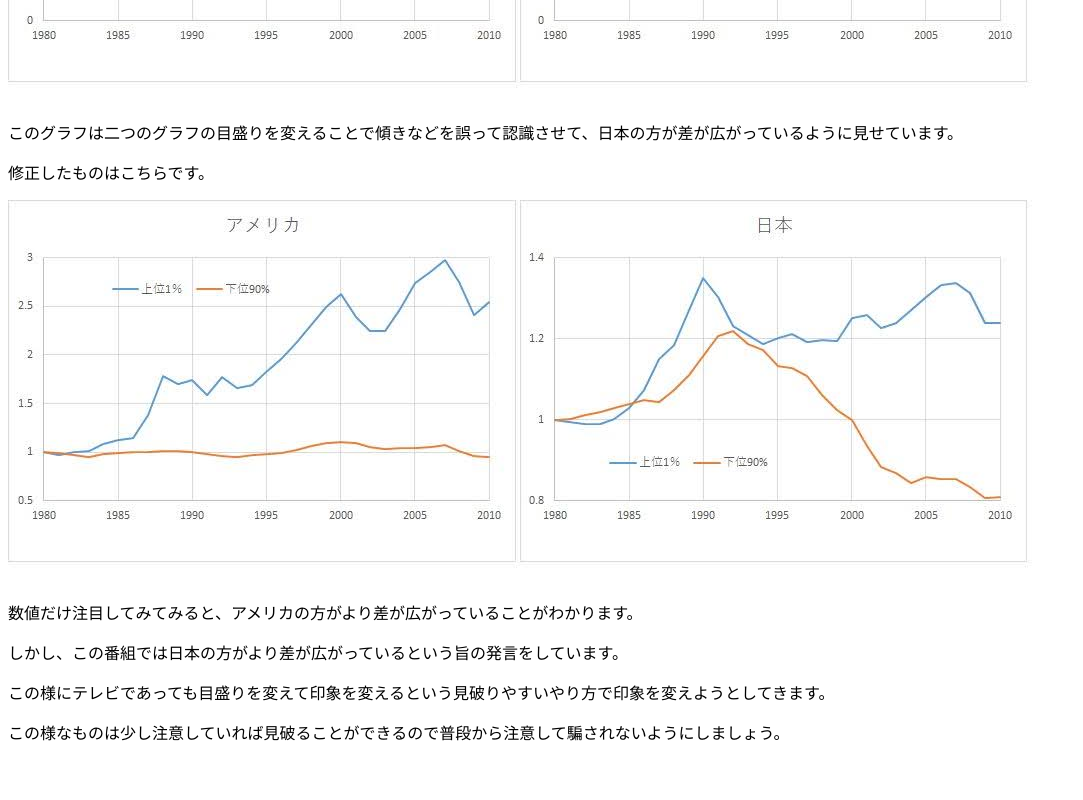
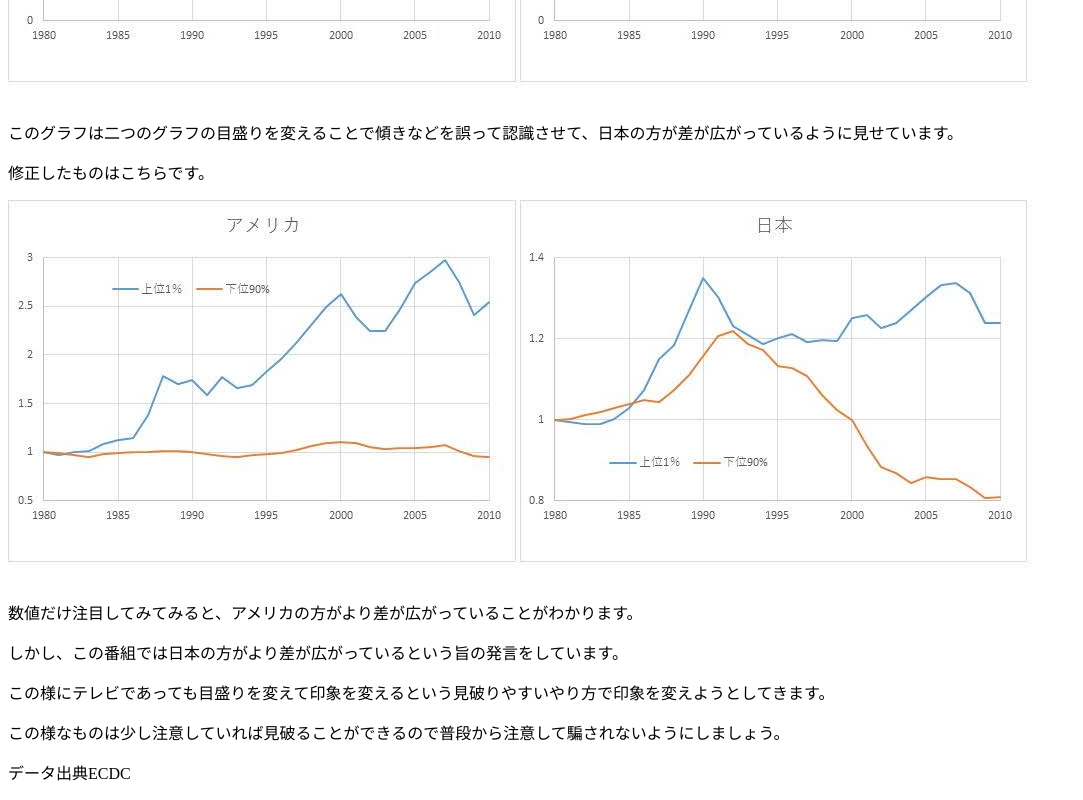
Before and after one commit to amisuke005/fraudulent-graph2, a plain HTML site: page index.html in a window 1280 px wide. Shown: the part 369-1169 px from the top of the page, without its empty margins (0-1083 px from the left). Before the commit the page ends 1129 px from the top, so only its background shows below. Drawn offline with Linux system fonts and the light colour scheme.

Commit message:
Update index.html

```diff
--- a/index.html
+++ b/index.html
@@ -14,5 +14,6 @@
   <p>しかし、この番組では日本の方がより差が広がっているという旨の発言をしています。</p>
   <p>この様にテレビであっても目盛りを変えて印象を変えるという見破りやすいやり方で印象を変えようとしてきます。</p>
   <p>この様なものは少し注意していれば見破ることができるので普段から注意して騙されないようにしましょう。</p>
+  <p>データ出典ECDC</p>
 </body>
 <html>
```
